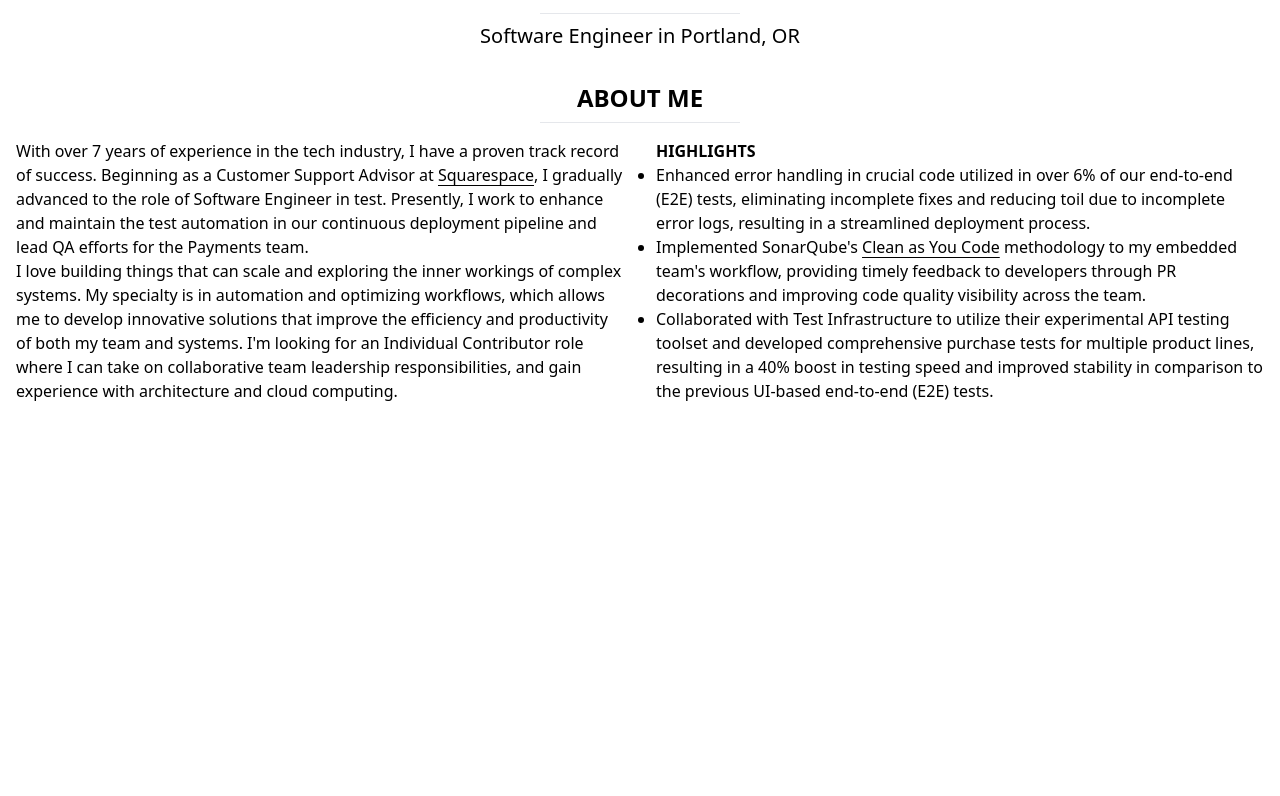
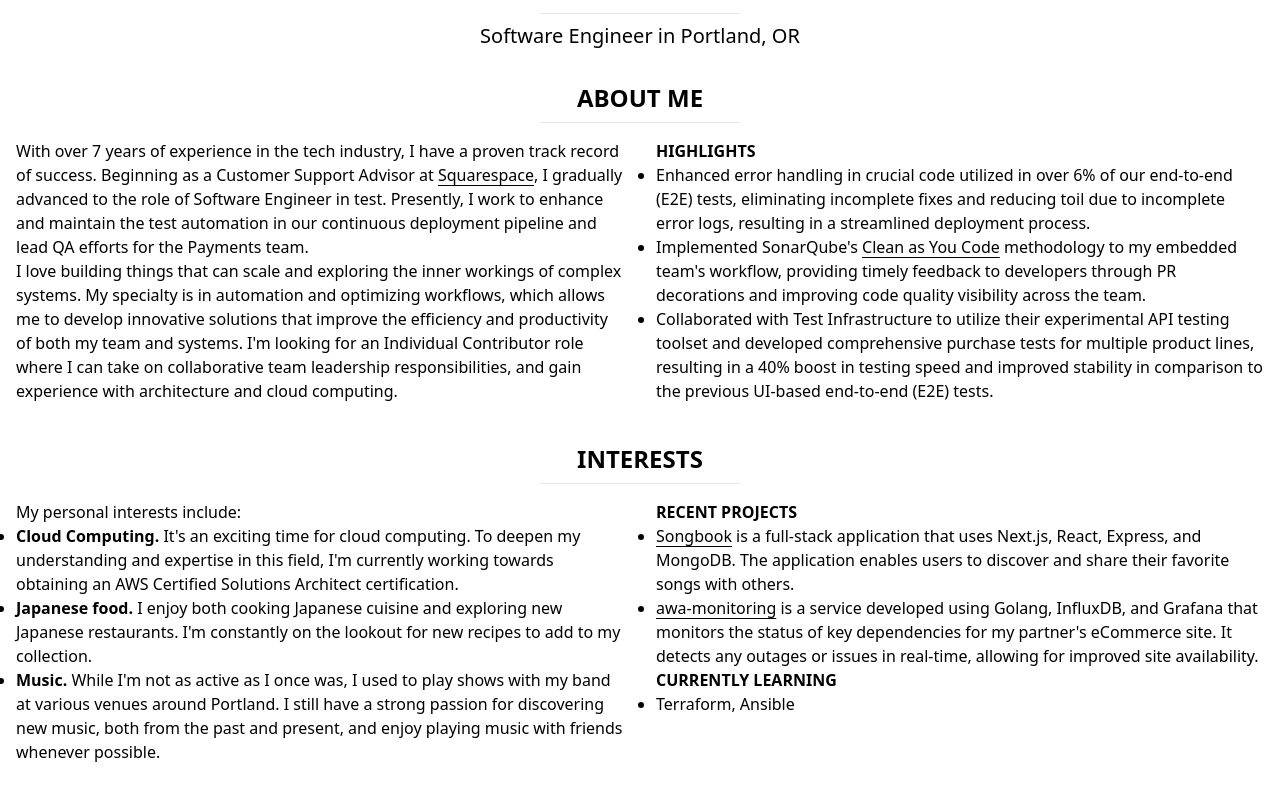
Before and after one commit to mhborthwick/portfolio, a React (Vite) app: page / in a window 1280 px wide. Shown: the part 243-1039 px from the top of the page. Before the commit the page ends 800 px from the top, so only its background shows below. Built offline with nearby package versions, Linux system fonts and the light colour scheme.

Commit message:
feat: add interests section

```diff
--- a/src/App.tsx
+++ b/src/App.tsx
@@ -3,6 +3,7 @@ import Profile from "./components/Profile";
 import Header from "./components/Header";
 import Layout from "./components/Layout";
 import AboutMe from "./components/About";
+import Interests from "./components/Interests";
 
 function App() {
   const [width, setWindowWidth] = useState(0);
@@ -27,6 +28,7 @@ function App() {
       <Header isDesktop={responsive.isDesktop} />
       <Profile />
       <AboutMe />
+      <Interests />
     </Layout>
   );
 }
--- /dev/null
+++ b/src/components/Interests.tsx
@@ -0,0 +1,79 @@
+const TEXT_PADDING_SIZE = "1";
+
+function Interests() {
+  return (
+    <div className="my-4">
+      <div className="flex flex-col items-center text-center">
+        <h2 className="text-2xl font-semibold py-2">INTERESTS</h2>
+        <hr className="w-[200px]" />
+      </div>
+      <div className="flex py-4">
+        <div className="flex flex-col basis-1/2 min-w-[50%] pr-4">
+          <p className={`py-${TEXT_PADDING_SIZE}`}>
+            My personal interests include:
+          </p>
+          <ul className="list-disc">
+            <li className={`py-${TEXT_PADDING_SIZE}`}>
+              <b>Cloud Computing.</b> It's an exciting time for cloud computing.
+              To deepen my understanding and expertise in this field, I'm
+              currently working towards obtaining an AWS Certified Solutions
+              Architect certification.
+            </li>
+            <li className={`py-${TEXT_PADDING_SIZE}`}>
+              <b>Japanese food.</b> I enjoy both cooking Japanese cuisine and
+              exploring new Japanese restaurants. I'm constantly on the lookout
+              for new recipes to add to my collection.
+            </li>
+            <li className={`py-${TEXT_PADDING_SIZE}`}>
+              <b>Music.</b> While I'm not as active as I once was, I used to
+              play shows with my band at various venues around Portland. I still
+              have a strong passion for discovering new music, both from the
+              past and present, and enjoy playing music with friends whenever
+              possible.
+            </li>
+          </ul>
+        </div>
+        <div className="flex flex-col basis-1/2 min-w-[50%] pl-4">
+          <h3 className={`py-${TEXT_PADDING_SIZE} text-l font-semibold`}>
+            RECENT PROJECTS
+          </h3>
+          <ul className="list-disc">
+            <li className={`py-${TEXT_PADDING_SIZE}`}>
+              <a
+                className="underline underline-offset-4 hover:opacity-75"
+                target="_blank"
+                href="https://songbook.up.railway.app/"
+              >
+                Songbook
+              </a>{" "}
+              is a full-stack application that uses Next.js, React, Express, and
+              MongoDB. The application enables users to discover and share their
+              favorite songs with others.
+            </li>
+            <li className={`py-${TEXT_PADDING_SIZE}`}>
+              <a
+                className="underline underline-offset-4 hover:opacity-75"
+                target="_blank"
+                href="https://github.com/mhborthwick/awa-monitoring-v2"
+              >
+                awa-monitoring
+              </a>{" "}
+              is a service developed using Golang, InfluxDB, and Grafana that
+              monitors the status of key dependencies for my partner's eCommerce
+              site. It detects any outages or issues in real-time, allowing for
+              improved site availability.
+            </li>
+          </ul>
+          <h3 className={`py-${TEXT_PADDING_SIZE} text-l font-semibold`}>
+            CURRENTLY LEARNING
+          </h3>
+          <ul className="list-disc">
+            <li className={`py-${TEXT_PADDING_SIZE}`}>Terraform, Ansible</li>
+          </ul>
+        </div>
+      </div>
+    </div>
+  );
+}
+
+export default Interests;
```
